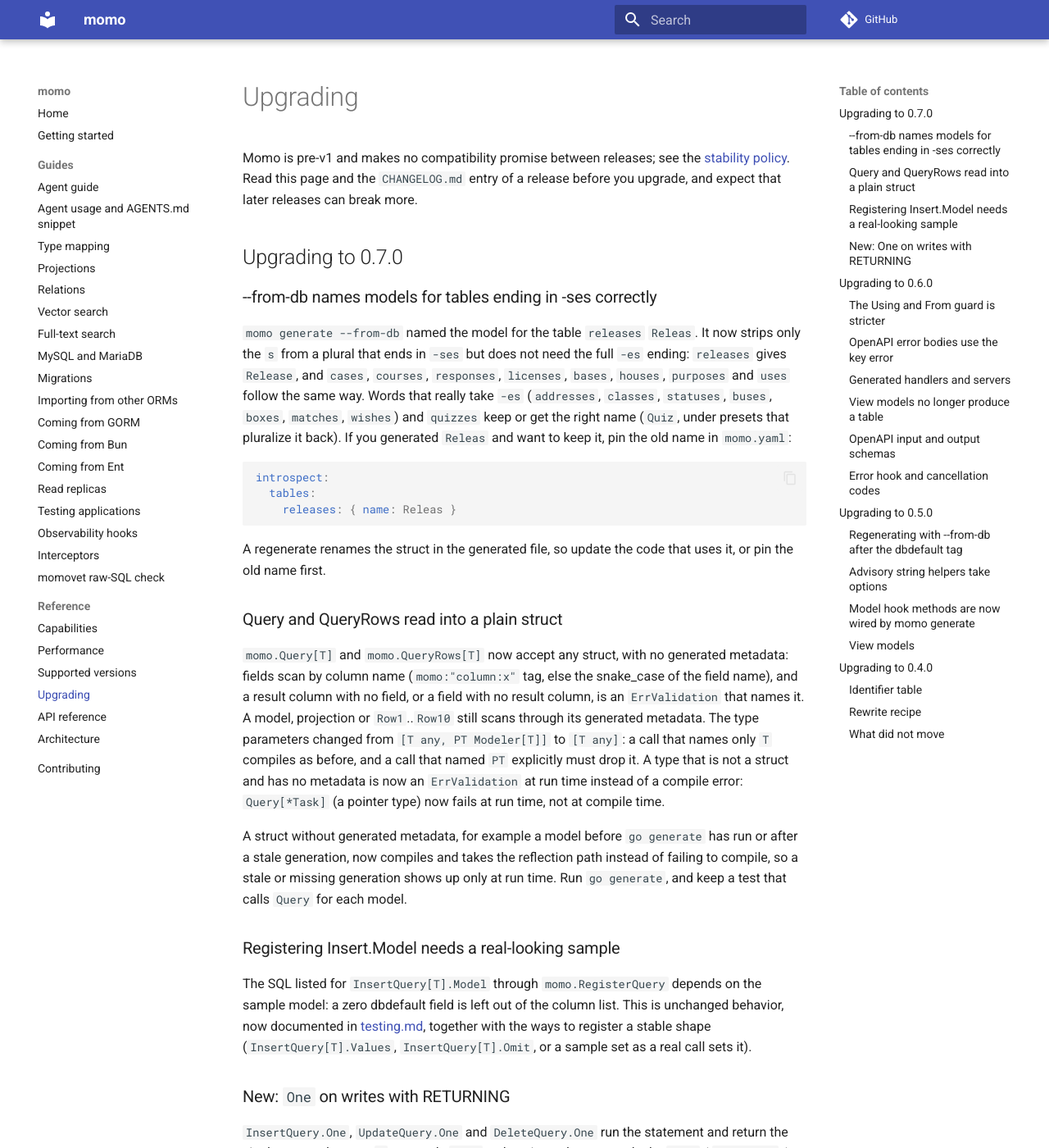
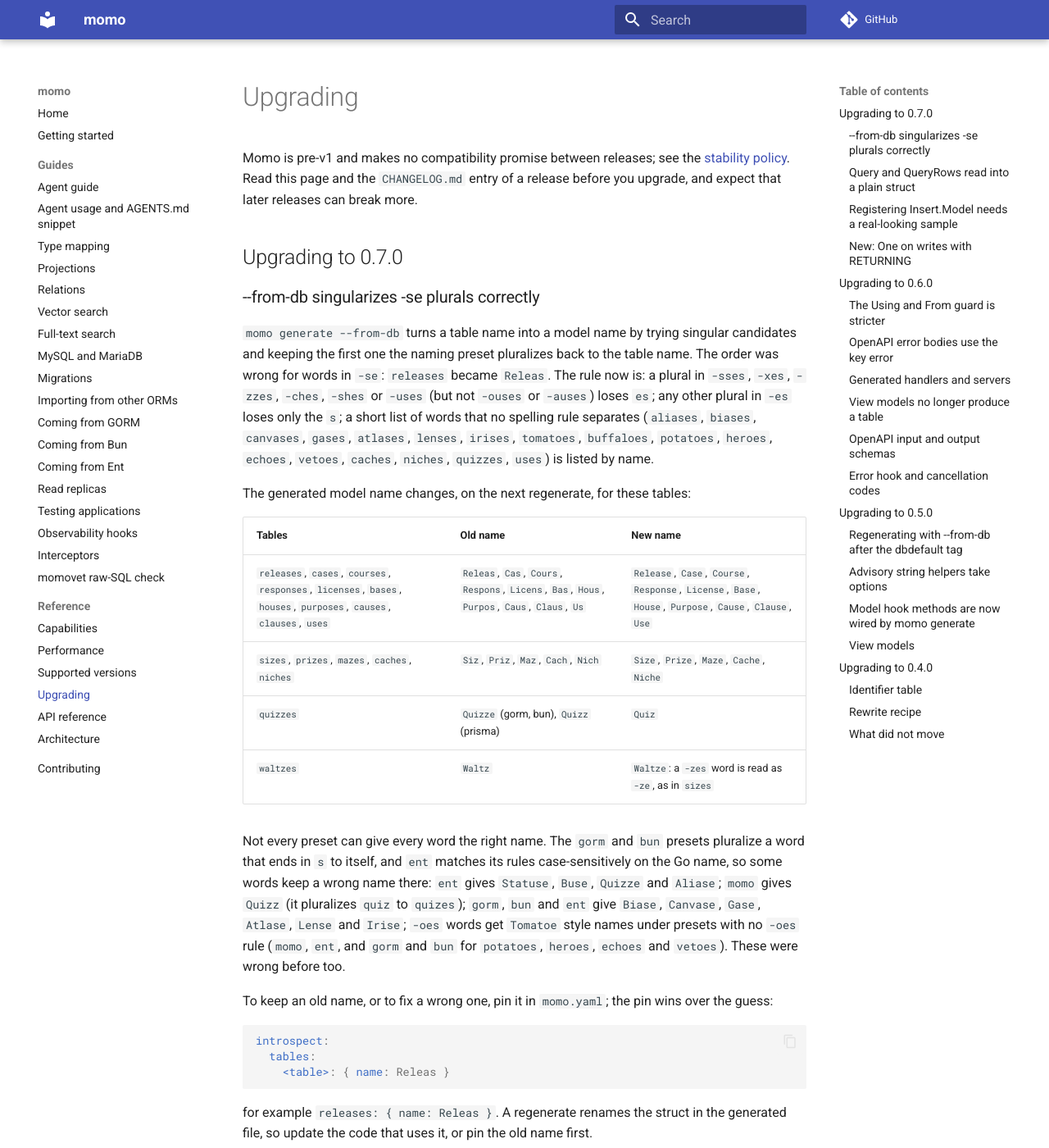
Before and after one commit to azrtydxb/momo, an MkDocs documentation site: the page built from docs/upgrading.md, in a window 1280 px wide and 1400 px high. Shown: the whole window at 82% size. Built offline with MkDocs 1.6.1 and Material for MkDocs 9.7.7, drawn with Linux system fonts in a browser that asks for light colours; comment, search, counter and statistics services are not loaded; the version menu is left out.

Commit message:
fix(fromdb): list the -as, -is and -oes plurals, strip -zzes only, drop the Es flag

````diff
--- a/docs/upgrading.md
+++ b/docs/upgrading.md
@@ -7,25 +7,48 @@ later releases can break more.
 
 ## Upgrading to 0.7.0
 
-### --from-db names models for tables ending in -ses correctly
+### --from-db singularizes -se plurals correctly
 
-`momo generate --from-db` named the model for the table `releases` `Releas`.
-It now strips only the `s` from a plural that ends in `-ses` but does not
-need the full `-es` ending: `releases` gives `Release`, and `cases`, `courses`,
-`responses`, `licenses`, `bases`, `houses`, `purposes` and `uses` follow the
-same way. Words that really take `-es` (`addresses`, `classes`, `statuses`,
-`buses`, `boxes`, `matches`, `wishes`) and `quizzes` keep or get the right name
-(`Quiz`, under presets that pluralize it back). If you generated `Releas` and
-want to keep it, pin the old name in `momo.yaml`:
+`momo generate --from-db` turns a table name into a model name by trying
+singular candidates and keeping the first one the naming preset pluralizes
+back to the table name. The order was wrong for words in `-se`: `releases`
+became `Releas`. The rule now is: a plural in `-sses`, `-xes`, `-zzes`,
+`-ches`, `-shes` or `-uses` (but not `-ouses` or `-auses`) loses `es`; any
+other plural in `-es` loses only the `s`; a short list of words that no
+spelling rule separates (`aliases`, `biases`, `canvases`, `gases`, `atlases`,
+`lenses`, `irises`, `tomatoes`, `buffaloes`, `potatoes`, `heroes`, `echoes`,
+`vetoes`, `caches`, `niches`, `quizzes`, `uses`) is listed by name.
+
+The generated model name changes, on the next regenerate, for these tables:
+
+| Tables | Old name | New name |
+| --- | --- | --- |
+| `releases`, `cases`, `courses`, `responses`, `licenses`, `bases`, `houses`, `purposes`, `causes`, `clauses`, `uses` | `Releas`, `Cas`, `Cours`, `Respons`, `Licens`, `Bas`, `Hous`, `Purpos`, `Caus`, `Claus`, `Us` | `Release`, `Case`, `Course`, `Response`, `License`, `Base`, `House`, `Purpose`, `Cause`, `Clause`, `Use` |
+| `sizes`, `prizes`, `mazes`, `caches`, `niches` | `Siz`, `Priz`, `Maz`, `Cach`, `Nich` | `Size`, `Prize`, `Maze`, `Cache`, `Niche` |
+| `quizzes` | `Quizze` (gorm, bun), `Quizz` (prisma) | `Quiz` |
+| `waltzes` | `Waltz` | `Waltze`: a `-zes` word is read as `-ze`, as in `sizes` |
+
+Not every preset can give every word the right name. The `gorm` and `bun`
+presets pluralize a word that ends in `s` to itself, and `ent` matches its
+rules case-sensitively on the Go name, so some words keep a wrong name there:
+`ent` gives `Statuse`, `Buse`, `Quizze` and `Aliase`; `momo` gives `Quizz`
+(it pluralizes `quiz` to `quizes`); `gorm`, `bun` and `ent` give `Biase`,
+`Canvase`, `Gase`, `Atlase`, `Lense` and `Irise`; `-oes` words get `Tomatoe`
+style names under presets with no `-oes` rule (`momo`, `ent`, and `gorm` and
+`bun` for `potatoes`, `heroes`, `echoes` and `vetoes`). These were wrong before
+too.
+
+To keep an old name, or to fix a wrong one, pin it in `momo.yaml`; the pin wins
+over the guess:
 
 ```yaml
 introspect:
   tables:
-    releases: { name: Releas }
+    <table>: { name: Releas }
 ```
 
-A regenerate renames the struct in the generated file, so update the code that
-uses it, or pin the old name first.
+for example `releases: { name: Releas }`. A regenerate renames the struct in
+the generated file, so update the code that uses it, or pin the old name first.
 
 ### Query and QueryRows read into a plain struct
 
````
Also changed, not shown: 1 other file.
